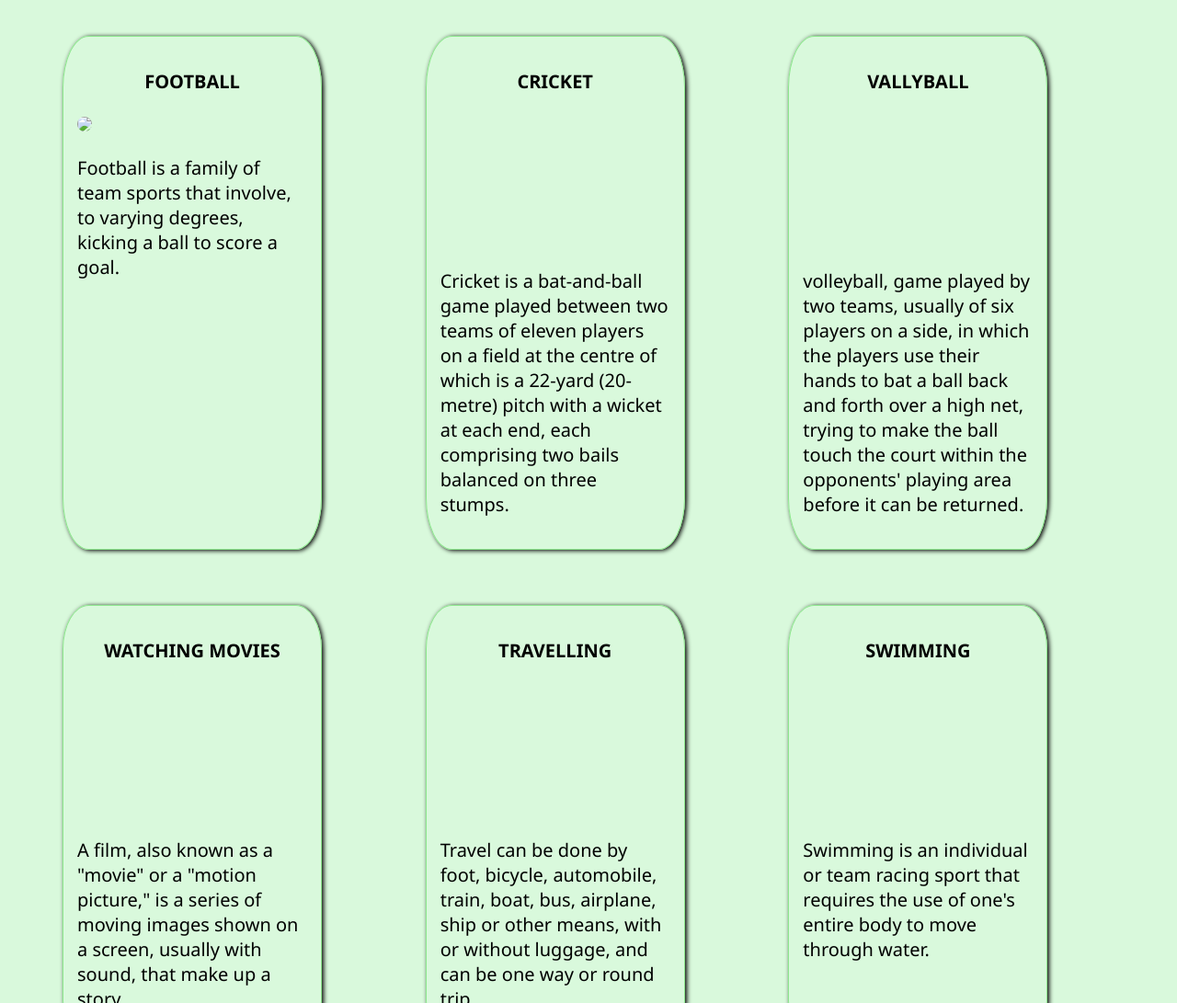
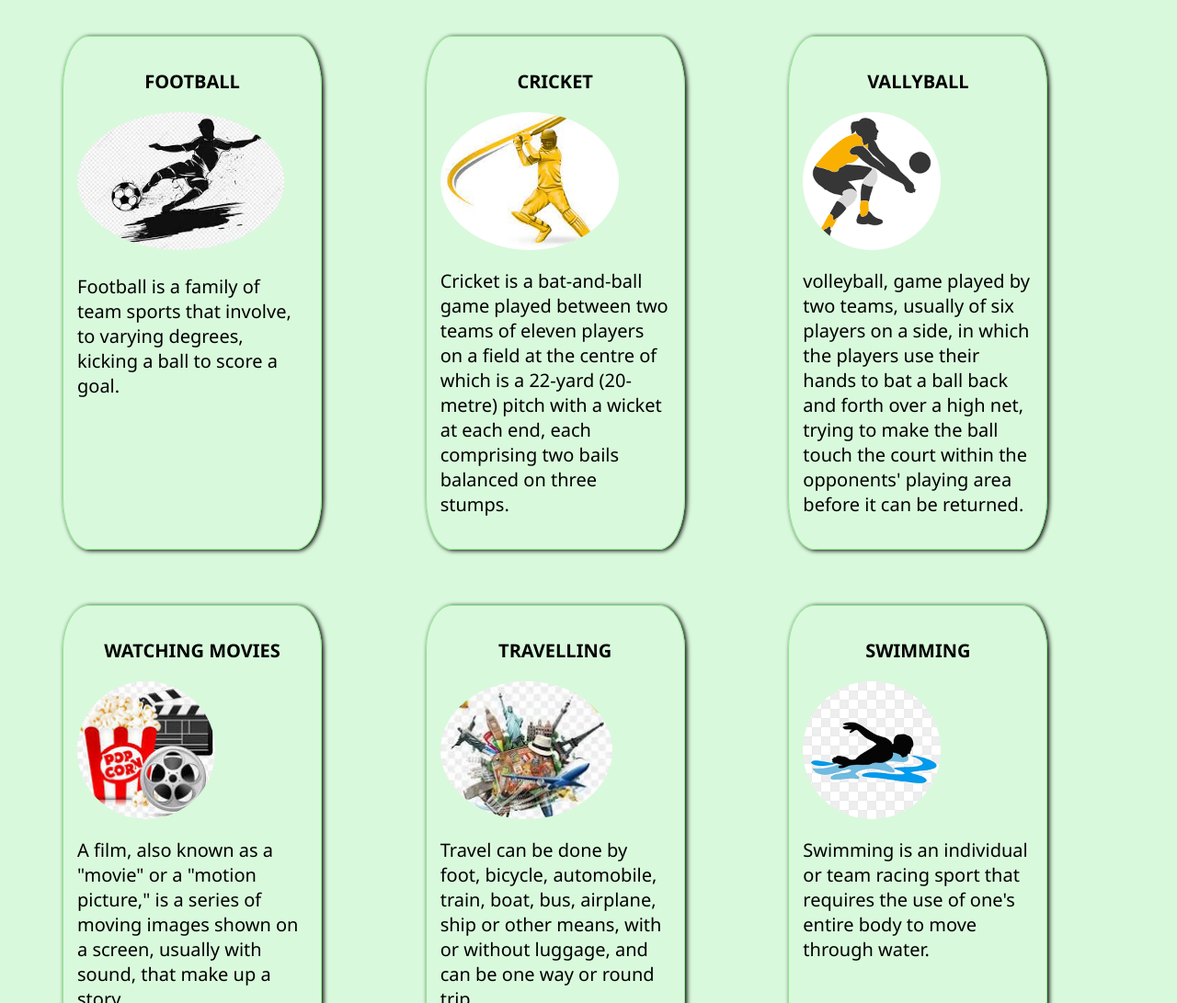
Before and after one commit to MohammedAzeem17/My-PortFolio, a plain HTML site: page index.html in a window 1280 px wide. Shown: the part 2360-3451 px from the top of the page at 92% size. Drawn offline with Linux system fonts and the light colour scheme.

Commit message:
Images Changes

```diff
--- a/index.html
+++ b/index.html
@@ -524,32 +524,32 @@
         <div class="hobbies" id="hobbies">
             <div class="hobbiescard">
                 <p class="hobbiesheading">FOOTBALL</p>
-                <img src="../Azeem Portfolio/football.jfif" height="150px" class="hobbiesimgs">
+                <img src="./football.jfif" height="150px" class="hobbiesimgs">
                 <p class="hobbiesdef">Football is a family of team sports that involve, to varying degrees, kicking a ball to score a goal.</p>
             </div>
             <div class="hobbiescard">
                 <p class="hobbiesheading">CRICKET</p>
-                <img src="../Azeem Portfolio/cricket.jfif" height="150px" class="hobbiesimg">
+                <img src="./cricket.jfif" height="150px" class="hobbiesimg">
                 <p class="hobbiesdef">Cricket is a bat-and-ball game played between two teams of eleven players on a field at the centre of which is a 22-yard (20-metre) pitch with a wicket at each end, each comprising two bails balanced on three stumps.</p>
             </div>
             <div class="hobbiescard">
                 <p class="hobbiesheading">VALLYBALL</p>
-                <img src="../Azeem Portfolio/vallyball.png" height="150px" class="hobbiesimg">
+                <img src="./vallyball.png" height="150px" class="hobbiesimg">
                 <p class="hobbiesdef">volleyball, game played by two teams, usually of six players on a side, in which the players use their hands to bat a ball back and forth over a high net, trying to make the ball touch the court within the opponents' playing area before it can be returned.</p>
             </div>
             <div class="hobbiescard">
                 <p class="hobbiesheading">WATCHING MOVIES</p>
-                <img src="../Azeem Portfolio/movie.jfif" height="150px" class="hobbiesimg">
+                <img src="./movie.jfif" height="150px" class="hobbiesimg">
                 <p class="hobbiesdef"> A film, also known as a "movie" or a "motion picture," is a series of moving images shown on a screen, usually with sound, that make up a story.</p>
             </div>
             <div class="hobbiescard">
                 <p class="hobbiesheading">TRAVELLING</p>
-                <img src="../Azeem Portfolio/travel.jfif" height="150px" class="hobbiesimg">
+                <img src="./travel.jfif" height="150px" class="hobbiesimg">
                 <p class="hobbiesdef">Travel can be done by foot, bicycle, automobile, train, boat, bus, airplane, ship or other means, with or without luggage, and can be one way or round trip.</p>
             </div>
             <div class="hobbiescard">
                 <p class="hobbiesheading">SWIMMING</p>
-                <img src="../Azeem Portfolio/swimming.png" height="150px" class="hobbiesimg">
+                <img src="./swimming.png" height="150px" class="hobbiesimg">
                 <p class="hobbiesdef">Swimming is an individual or team racing sport that requires the use of one's entire body to move through water.</p>
             </div>
         </div>
```
